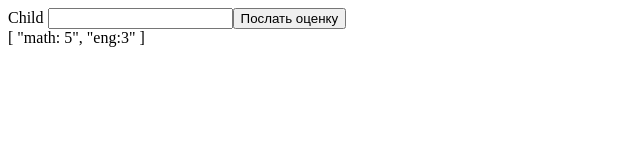
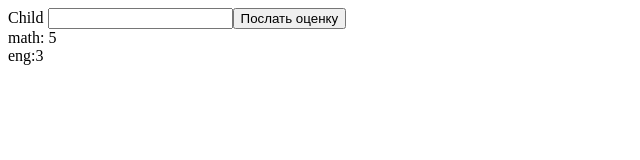
Before and after one commit to visiteur85/learn_angular, an Angular app: page / in a window 1280 px wide. Shown: the top 160 px of the page, without its empty margins (0-640 px from the left). Built offline with nearby package versions, Linux system fonts and the light colour scheme.

Commit message:
add les 9.1 ngfor

```diff
--- a/src/app/parent/parent.component.html
+++ b/src/app/parent/parent.component.html
@@ -1,4 +1,4 @@
 <div>
   <inst-child (sendGradeEvent)="getGrade($event)"></inst-child>
-  <div>{{grades | json}}</div>
+  <div *ngFor="let item  of grades">{{item}}</div>
 </div>
```
